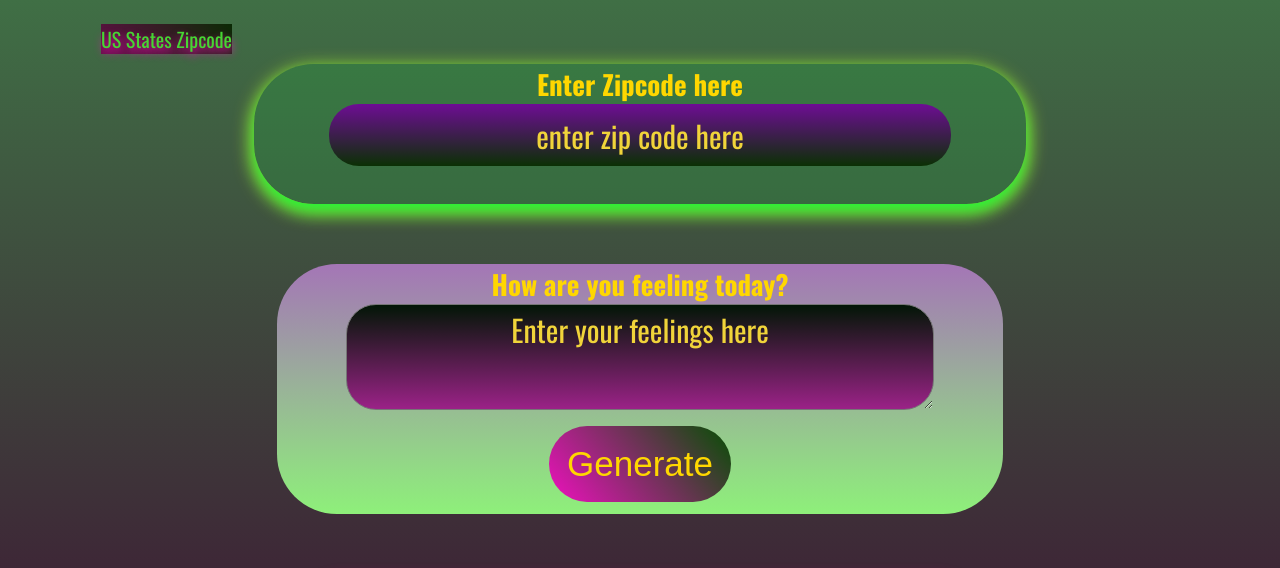
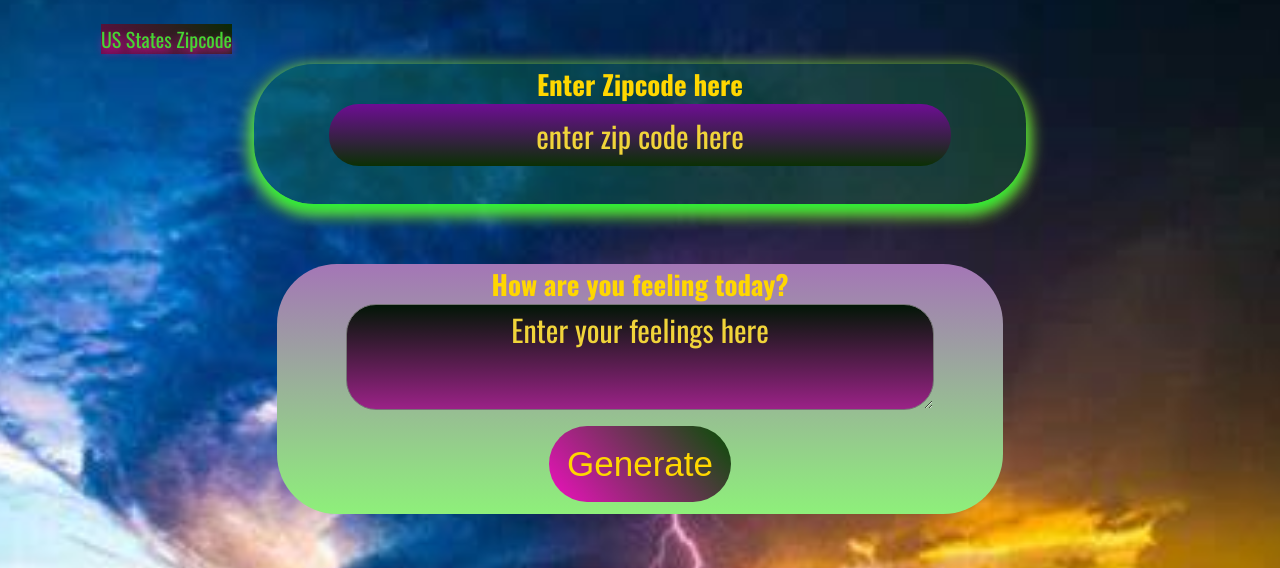
Before and after one commit to Nayhomi25/My-Weather-Journal-App, a plain HTML site: page index.html in a window 1280 px wide. Shown: the part 119-687 px from the top of the page. Drawn offline with nearby package versions, Linux system fonts and the light colour scheme; a web font is replaced by a local one.

Commit message:
Update style.css

```diff
--- a/style.css
+++ b/style.css
@@ -20,7 +20,7 @@ body{
     grid-gap: 1em;
     font-size: 20px;
     font-family: 'Oswald', sans-serif;
-    background-image: url(../website/picture/apppic.jpg);
+    background-image: url(/apppic.jpg);
     background-position: center;
     background-size: cover;
     background-repeat: no-repeat;
```
